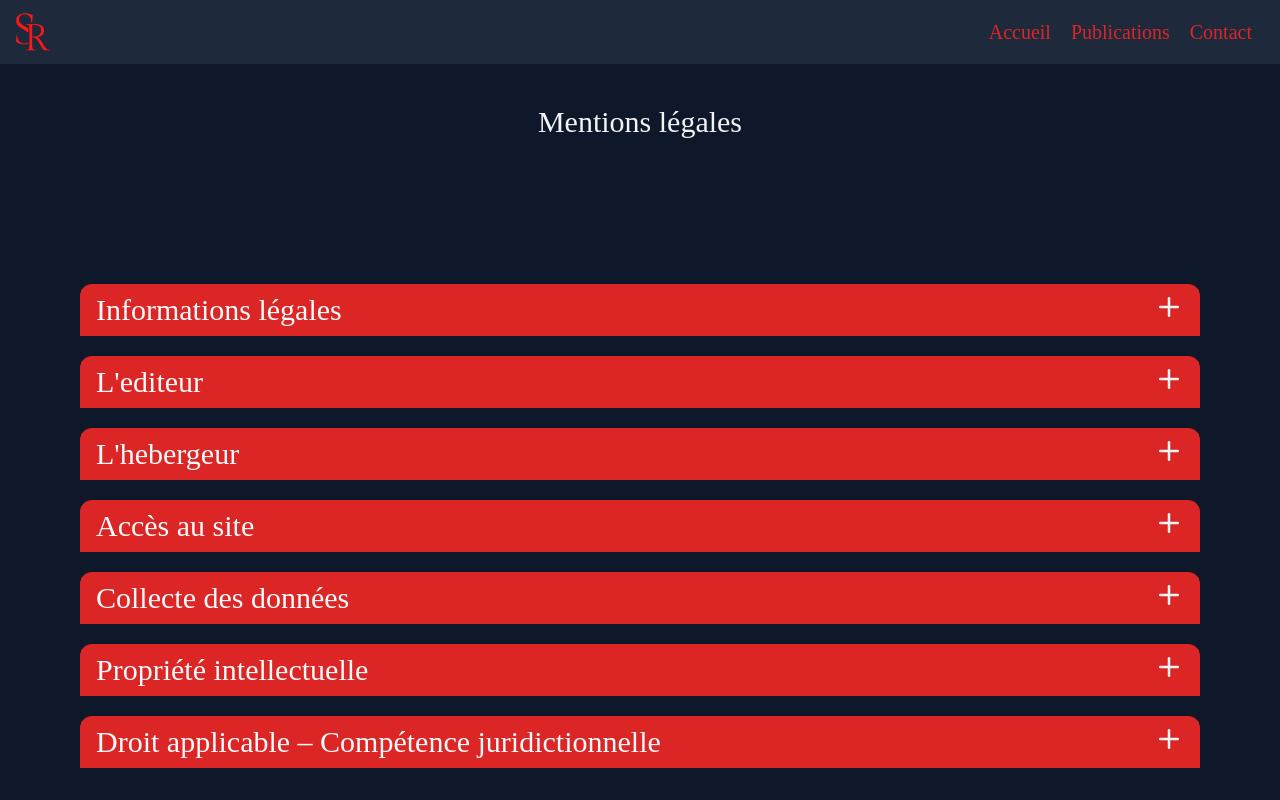
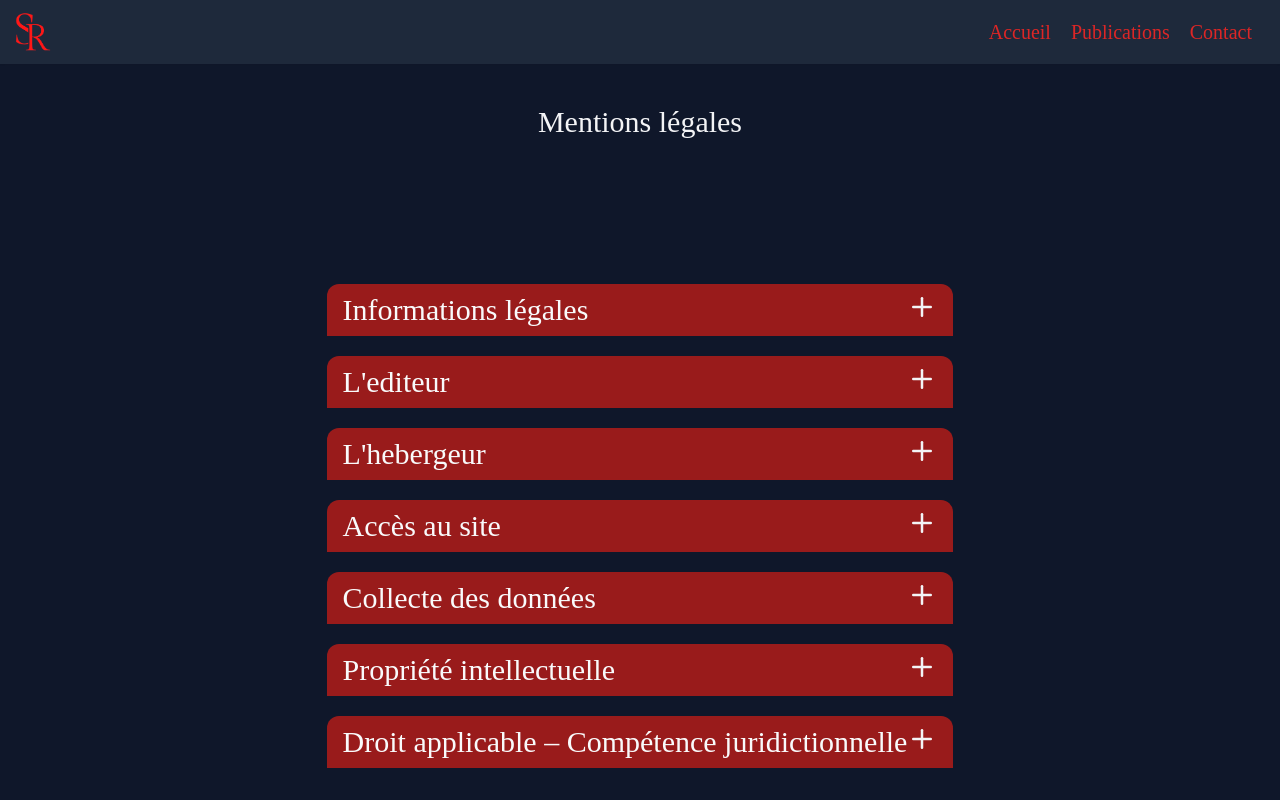
Before and after one commit to mrnguyencoder/sonia-rachline.fr, a React (Create React App) app: page /mentions-legales in a window 1280 px wide. Shown: the top 800 px of the page. Built offline with nearby package versions, Linux system fonts and the light colour scheme.

Commit message:
Mentions légales

```diff
--- a/src/componants/MentionsLegales.jsx
+++ b/src/componants/MentionsLegales.jsx
@@ -8,12 +8,12 @@ function MentionsLegales() {
       <h2 className="text-center p-10 text-3xl">Mentions légales</h2>
 
             {/* Disclosure begin */}
-            <div className="py-4 md:py-20">
-              <div className='p-6 md:px-20 lg:px-30'>
+            <div className="py-4 md:py-20 flex justify-center">
+              <div className='p-6 md:px-20 lg:px-30 max-w-6xl'>
                 <Disclosure>
                 {({ open }) => (
                 <>
-                  <Disclosure.Button className="flex w-full justify-between rounded-t-xl bg-red-600 px-4 py-2 text-left text-sm font-medium text-gray-50 hover:bg-red-700">
+                  <Disclosure.Button className="flex w-full justify-between rounded-t-xl bg-red-800 px-4 py-2 text-left text-sm font-medium text-gray-50 hover:bg-red-700">
                     <p className='text-xl md:text-2xl lg:text-3xl'>Informations légales</p>
                     <FiPlus className={`${
                           open ? 'rotate-45 transform' : ''
@@ -32,15 +32,15 @@ function MentionsLegales() {
                 <Disclosure>
                 {({ open }) => (
                 <>
-                  <Disclosure.Button className="mt-5 flex w-full justify-between rounded-t-xl bg-red-600 px-4 py-2 text-left text-sm font-medium text-gray-50 hover:bg-red-700">
+                  <Disclosure.Button className="mt-5 flex w-full justify-between rounded-t-xl bg-red-800 px-4 py-2 text-left text-sm font-medium text-gray-50 hover:bg-red-700">
                     <p className='text-xl md:text-2xl lg:text-3xl capitalize'>L'editeur</p>
                     <FiPlus className={`${
                           open ? 'rotate-45 transform' : ''
                         } text-3xl text-gray-100`}/>
                   </Disclosure.Button>
                   <Disclosure.Panel className="p-4 text-lg md:text-xl lg:text-2xl">
-                  <p>L’édition et la direction de la publication du Site est assurée par Sonia RACHLINE, domiciliée 4, rue Lallier 75009 Paris, dont le numéro de téléphone est 0685421993,Siret : 49858433300021 APE : 741G et l'adresse e-mail srachine@orange.fr.</p>
-                  <p className="">Le site Web est codé et développé par Van Duy NGUYEN,numéro de téléphone est 0782885224 siteweb: https://nguyencoder.com/, numéro Siret : 94782606100014  </p>
+                  <p>L’édition et la direction de la publication du Site est assurée par Sonia RACHLINE, domiciliée 4, rue Lallier 75009 Paris, dont le numéro de téléphone: 0685421993, Siret : 49858433300021 APE : 741G et l'adresse e-mail: srachine@orange.fr.</p>
+                  <p className="">Le site Web est codé et développé par Van Duy NGUYEN, numéro de téléphone: 0782885224 , sociale Nguyen Dev,  numéro Siret : 94782606100014 et l'adresse e-mail: mr.nguyencoder@gmail.com  </p>
                   <p>ci-après l'"Editeur".</p>
                   </Disclosure.Panel>
                 </>
@@ -50,7 +50,7 @@ function MentionsLegales() {
                 <Disclosure>
                 {({ open }) => (
                 <>
-                  <Disclosure.Button className="mt-5 flex w-full justify-between rounded-t-xl bg-red-600 px-4 py-2 text-left text-sm font-medium text-gray-50 hover:bg-red-700">
+                  <Disclosure.Button className="mt-5 flex w-full justify-between rounded-t-xl bg-red-800 px-4 py-2 text-left text-sm font-medium text-gray-50 hover:bg-red-700">
                     <p className='text-xl md:text-2xl lg:text-3xl'>L'hebergeur</p>
                     <FiPlus className={`${
                           open ? 'rotate-45 transform' : ''
@@ -67,7 +67,7 @@ function MentionsLegales() {
                 <Disclosure>
                 {({ open }) => (
                 <>
-                  <Disclosure.Button className="mt-5 flex w-full justify-between rounded-t-xl bg-red-600 px-4 py-2 text-left text-sm font-medium text-gray-50 hover:bg-red-700">
+                  <Disclosure.Button className="mt-5 flex w-full justify-between rounded-t-xl bg-red-800 px-4 py-2 text-left text-sm font-medium text-gray-50 hover:bg-red-700">
                     <p className='text-xl md:text-2xl lg:text-3xl'>Accès au site</p>
                     <FiPlus className={`${
                           open ? 'rotate-45 transform' : ''
@@ -84,7 +84,7 @@ function MentionsLegales() {
                 <Disclosure>
                 {({ open }) => (
                 <>
-                  <Disclosure.Button className="mt-5 flex w-full justify-between rounded-t-xl bg-red-600 px-4 py-2 text-left text-sm font-medium text-gray-50 hover:bg-red-700">
+                  <Disclosure.Button className="mt-5 flex w-full justify-between rounded-t-xl bg-red-800 px-4 py-2 text-left text-sm font-medium text-gray-50 hover:bg-red-700">
                     <p className='text-xl md:text-2xl lg:text-3xl'>Collecte des données</p>
                     <FiPlus className={`${
                           open ? 'rotate-45 transform' : ''
@@ -100,7 +100,7 @@ function MentionsLegales() {
                 <Disclosure>
                 {({ open }) => (
                 <>
-                  <Disclosure.Button className="mt-5 flex w-full justify-between rounded-t-xl bg-red-600 px-4 py-2 text-left text-sm font-medium text-gray-50 hover:bg-red-700">
+                  <Disclosure.Button className="mt-5 flex w-full justify-between rounded-t-xl bg-red-800 px-4 py-2 text-left text-sm font-medium text-gray-50 hover:bg-red-700">
                     <p className='text-xl md:text-2xl lg:text-3xl'>Propriété intellectuelle</p>
                     <FiPlus className={`${
                           open ? 'rotate-45 transform' : ''
@@ -119,7 +119,7 @@ function MentionsLegales() {
                 <Disclosure>
                 {({ open }) => (
                 <>
-                  <Disclosure.Button className="mt-5 flex w-full justify-between rounded-t-xl bg-red-600 px-4 py-2 text-left text-sm font-medium text-gray-50 hover:bg-red-700">
+                  <Disclosure.Button className="mt-5 flex w-full justify-between rounded-t-xl bg-red-800 px-4 py-2 text-left text-sm font-medium text-gray-50 hover:bg-red-700">
                     <p className='text-xl md:text-2xl lg:text-3xl'>Droit applicable – Compétence juridictionnelle</p>
                     <FiPlus className={`${
                           open ? 'rotate-45 transform' : ''
```
